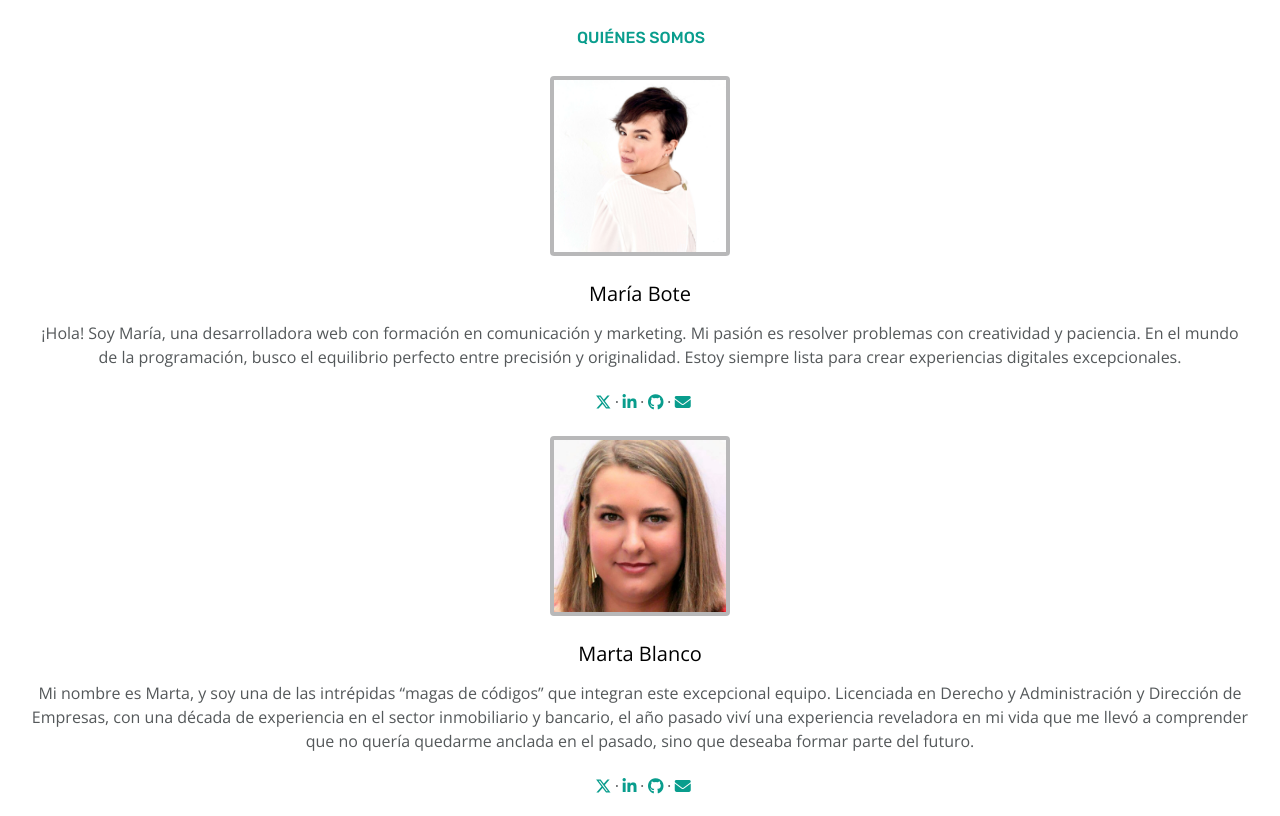
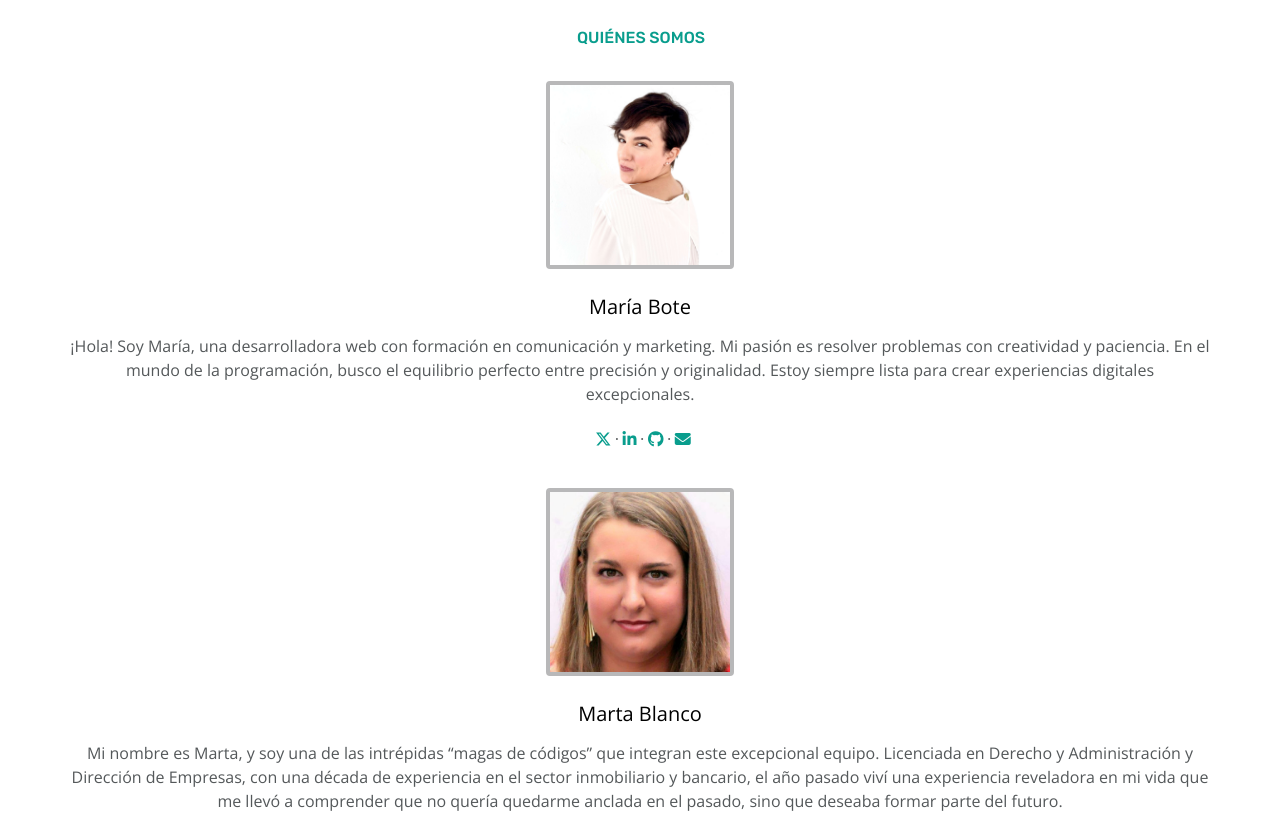
Before and after one commit to elenavesc/-SheCode-, a plain HTML site: page INDRA/index.html in a window 1280 px wide. Shown: the top 816 px of the page. Drawn offline with nearby package versions, Linux system fonts and the light colour scheme.

Commit message:
"nuevos cambios css"

```diff
--- a/INDRA/index.html
+++ b/INDRA/index.html
@@ -10,15 +10,15 @@
   <link href="https://fonts.googleapis.com/css2?family=Roboto:wght@100&family=Rubik:wght@500&display=swap"
     rel="stylesheet">
   <script src="https://kit.fontawesome.com/66349fc88a.js" crossorigin="anonymous"></script>
-  <link rel="stylesheet" href="./css/reset.css">
+  <link rel="stylesheet" href="reset.css">
   <link rel="stylesheet" href="main.css">
 </head>
 
 <body>
   <section class="about-us">
-    <h1 class="h1">QUIÉNES SOMOS</h1>
+    <h1 class="who">QUIÉNES SOMOS</h1>
     <article class="members">
-      <div class="card" id="María"></div>
+      <div class="card" id="Maria"></div>
       <div class="profilepic"><img src="./pics/profile-maría.jpg" alt="profile picture María Bote">
       </div>
       <div>
--- a/INDRA/main.css
+++ b/INDRA/main.css
@@ -1,39 +1,16 @@
-* {
-  margin: 0px;
-  padding: 0px;
-  box-sizing: border-box;
+.about-us {
+  display: flex;
+  flex-wrap: wrap;
+  justify-content: center;
+  align-items: center;
+  flex-direction: column;
 }
-
-:root {
-  font-size: 62.5%;
-}
-
-body {
-  font-size: 16px;
-}
-
-.fandw {
-  margin-block: 200px;
-}
-
-.menu {
-  background-color: #14d9c4;
-  text-transform: uppercase;
-}
-
-.menu a {
-  text-decoration: none;
-  color: white;
-}
-.about-us {
-  box-sizing: border-box;
-}
-.h1 {
+.who {
   color: #099d8d;
   text-align: center;
   font-family: "Rubik", sans-serif;
   margin-top: 30px;
-  margin-bottom: 30px;
+  margin-bottom: 20px;
   margin-left: 64.5px;
   margin-right: 62.5px;
 }
@@ -52,14 +29,13 @@ body {
   width: 180px;
   height: 180px;
   margin: 0 auto;
-  margin-left: 70px;
-  margin-right: 70px;
   border-radius: 4px;
   border: 4px solid #b8b8b9;
   max-width: 100%;
   object-fit: cover;
 }
 .name {
+  display: flex;
   color: #000;
   font-family: "Open Sans", sans-serif;
   font-size: 20px;
@@ -78,14 +54,9 @@ body {
   margin-right: 30px;
   line-height: 24px;
 }
-.card {
-  box-sizing: border-box;
+.redes-ul {
   display: flex;
-  flex-direction: column;
-}
-.redes-ul {
   list-style-type: none;
-  display: flex;
   margin-top: 25px;
   margin-bottom: 10px;
 }
@@ -98,3 +69,21 @@ body {
 .link-item-redes:first-child::before {
   content: "";
 }
+
+/* tablet */
+
+@media (min-width: 768px) and (max-width 1200px) {
+  .about-us {
+    width: 768px;
+    margin: 0 auto;
+  }
+}
+
+/* desktop */
+
+@media (min-width: 1200px) {
+  .about-us {
+    width: 1200px;
+    margin: 0 auto;
+  }
+}
--- /dev/null
+++ b/INDRA/reset.css
@@ -0,0 +1,48 @@
+/* http://meyerweb.com/eric/tools/css/reset/
+   v2.0 | 20110126
+   License: none (public domain)
+*/
+
+html, body, div, span, applet, object, iframe,
+h1, h2, h3, h4, h5, h6, p, blockquote, pre,
+a, abbr, acronym, address, big, cite, code,
+del, dfn, em, img, ins, kbd, q, s, samp,
+small, strike, strong, sub, sup, tt, var,
+b, u, i, center,
+dl, dt, dd, ol, ul, li,
+fieldset, form, label, legend,
+table, caption, tbody, tfoot, thead, tr, th, td,
+article, aside, canvas, details, embed,
+figure, figcaption, footer, header, hgroup,
+menu, nav, output, ruby, section, summary,
+time, mark, audio, video {
+	margin: 0;
+	padding: 0;
+	border: 0;
+	font-size: 100%;
+	font: inherit;
+	vertical-align: baseline;
+}
+/* HTML5 display-role reset for older browsers */
+article, aside, details, figcaption, figure,
+footer, header, hgroup, menu, nav, section {
+	display: block;
+}
+body {
+	line-height: 1;
+}
+ol, ul {
+	list-style: none;
+}
+blockquote, q {
+	quotes: none;
+}
+blockquote:before, blockquote:after,
+q:before, q:after {
+	content: '';
+	content: none;
+}
+table {
+	border-collapse: collapse;
+	border-spacing: 0;
+}
```
